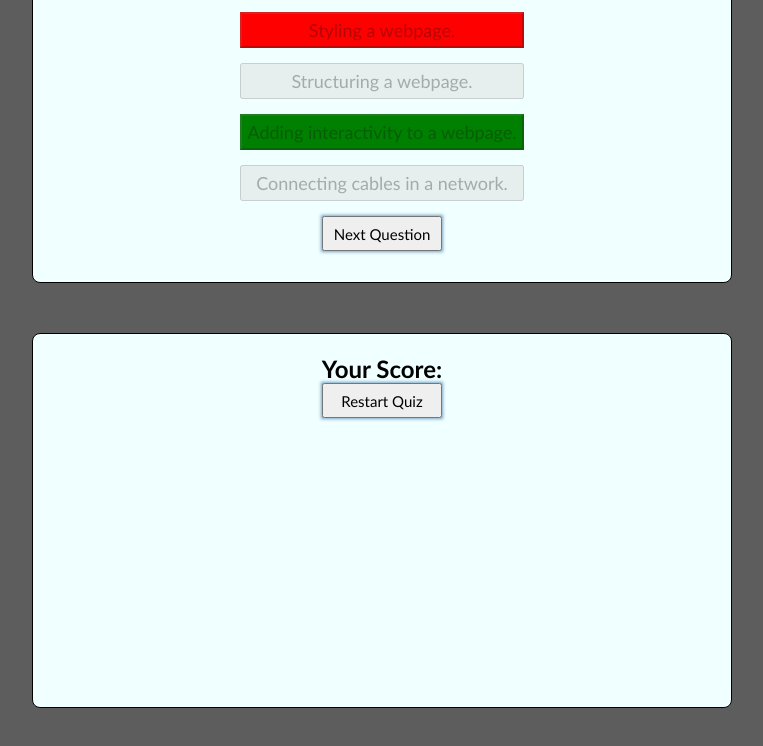
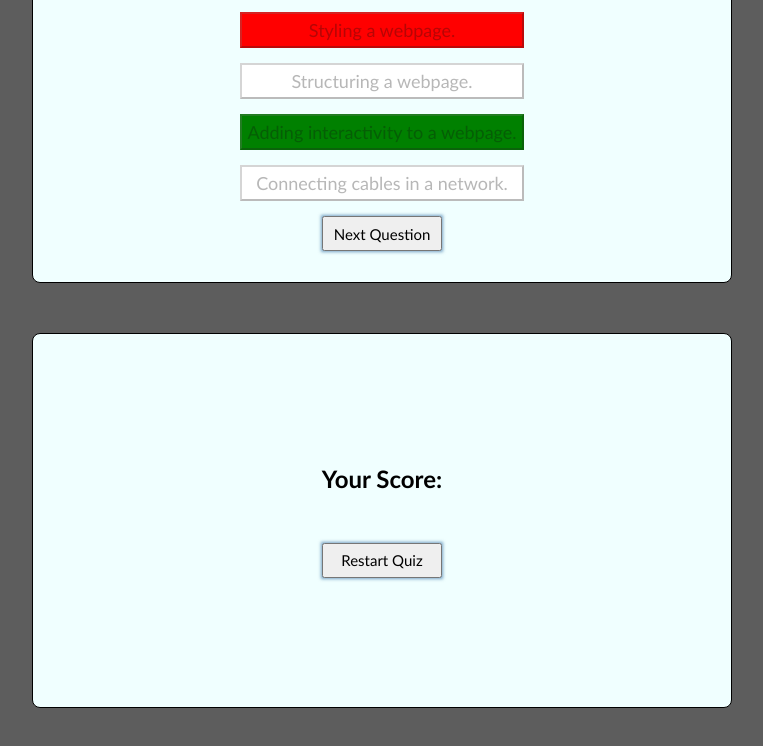
Before and after one commit to JoeM10/CodeQuestDOMination, a plain HTML site: page index.html in a window 1280 px wide. Both pictures are taken after a click on the button "Styling a webpage.". Shown: the part 142-888 px from the top of the page, without its empty margins (258-1021 px from the left). Drawn offline with Linux system fonts and the light colour scheme.

Commit message:
Functioning question and answer selections.

```diff
--- a/app.js
+++ b/app.js
@@ -35,54 +35,64 @@ const quizData = [
 
 let questionNumber = 0;
 let correctAnswers = 0;
-let currentQuestion = document.createElement("h2");
+const currentQuestion = document.createElement("h2");
+
+for (let index = 0; index < quizData[questionNumber].options.length; index++) {
+    const questionOptions = document.createElement("button");
+    questionOptions.id = "question-options";
+    optionsContainer.appendChild(questionOptions);
+};
 
 function loadQuestion() {
     currentQuestion.innerText = quizData[questionNumber].question;
     questionContainer.appendChild(currentQuestion);
-}
+};
 
 function checkAnswer(optionsIndex) {
     if (optionsIndex != quizData[questionNumber].answer) {
         return false;
     } else {
         return true;
-    }
-}
+    };
+};
 
 function loadOptions() {
+    const allOptions = document.querySelectorAll("#question-options");
+    // Sets the option buttons to default settings.
+    allOptions.forEach((questionOptions) => {
+        questionOptions.style.backgroundColor = "white"
+        questionOptions.disabled = false;
+        questionOptions.style.cursor = "pointer";
+    })
+    // Gives the option buttons text corresponding to the current question.
     for (let index = 0; index < quizData[questionNumber].options.length; index++) {
-        let questionOptions = document.createElement("button");
-        questionOptions.id = "question-options";
-        questionOptions.innerText = quizData[questionNumber].options[index];
-        optionsContainer.appendChild(questionOptions);
-        questionOptions.addEventListener("click", () => {
+        allOptions[index].innerText = quizData[questionNumber].options[index];
+        // Checks if they answered correctly and disables buttons until next question.
+        allOptions[index].addEventListener("click", () => {
             if (checkAnswer(index)) {
                 correctAnswers += 1;
-                questionOptions.style.backgroundColor = "green";
-                const allOptions = document.querySelectorAll("#question-options");
+                allOptions[index].style.backgroundColor = "green";
                 allOptions.forEach((questionOptions) => {
                     questionOptions.disabled = true;
                     questionOptions.style.cursor = "default";
                 })
             } else {
-                questionOptions.style.backgroundColor = "red";
-                const allOptions = document.querySelectorAll("#question-options");
+                allOptions[index].style.backgroundColor = "red";
                 allOptions[quizData[questionNumber].answer].style.backgroundColor = "green";
                 allOptions.forEach((questionOptions) => {
                     questionOptions.disabled = true;
                     questionOptions.style.cursor = "default";
                 })
-            };
+            }
         })
-    }
-}
+    };
+};
 
 function nextQuestion() {
     questionNumber += 1;
     loadQuestion();
     loadOptions();
-}
+};
 
 function initialize() {
     questionNumber = 0;
@@ -93,4 +103,8 @@ function initialize() {
 
 initialize();
 
-nextButton.addEventListener("click", nextQuestion);
+nextButton.addEventListener("click", () => {
+    if (questionNumber < quizData.length -1) {
+        nextQuestion();
+    }
+});
--- a/styles.css
+++ b/styles.css
@@ -24,6 +24,11 @@ body {
     background-color: azure;
 }
 
+#score-container {
+    justify-content: center;
+    gap: 25px;
+}
+
 #next-button,
 #restart-button {
     width: 120px;
```
